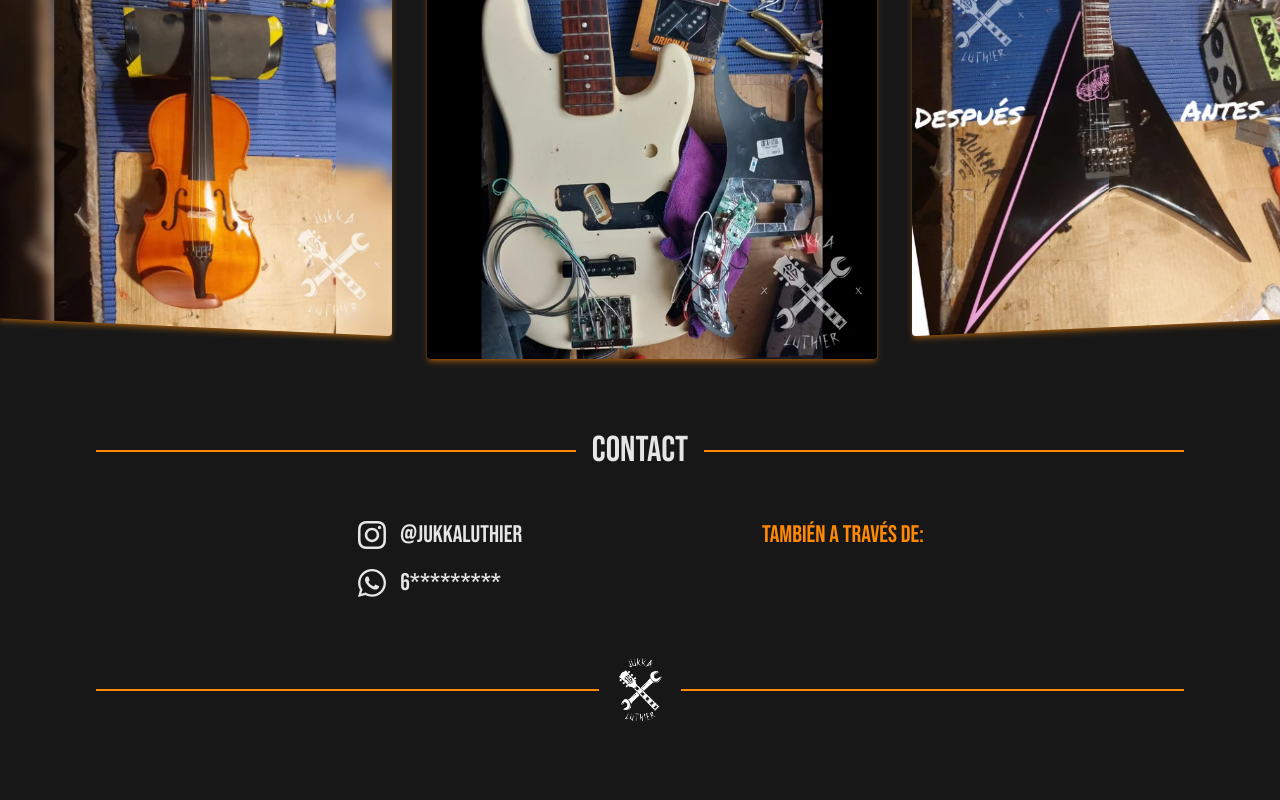
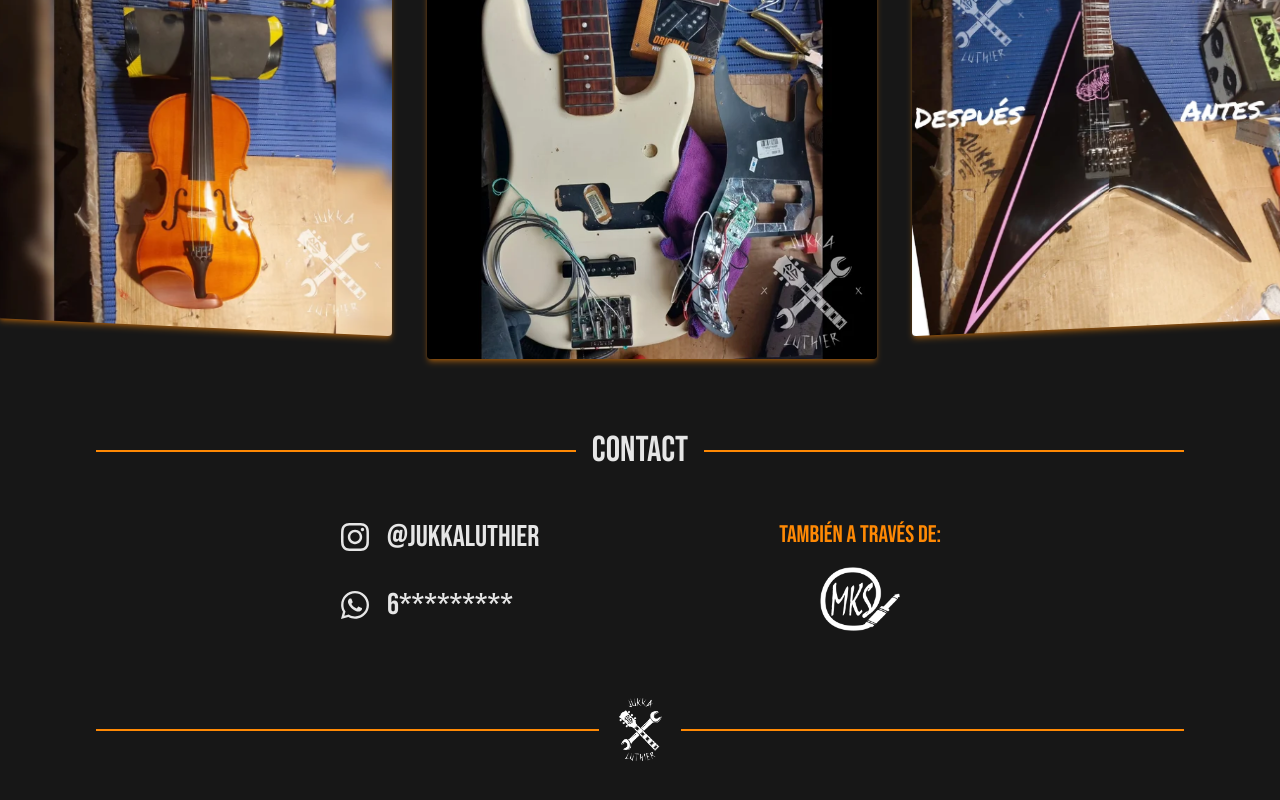
Before and after one commit to AlejandroJarque/LUTHIER-WEB_Project, a Next.js app: page /en in a window 1280 px wide. Shown: the part 1928-2728 px from the top of the page. Built offline with nearby package versions, Linux system fonts and the light colour scheme.

Commit message:
feat: final look for contacts

```diff
--- a/src/app/[lang]/page.tsx
+++ b/src/app/[lang]/page.tsx
@@ -83,9 +83,9 @@ function Contact({ i18 }: { i18: any }) {
     <div className="flex flex-col justify-center items-center mx-20 pt-10">
       <TitleText title={i18.title} />
       <div className="flex flex-row justify-center gap-20 mt-8">
-        <div className="flex flex-col gap-4 pr-20 text-2xl">
+        <div className="flex flex-col gap-4 pr-20 text-3xl">
           {i18.links1.map((link: any) => (
-              <a key={link.label} href={link.url} className="flex items-center gap-3">
+              <a key={link.label} href={link.url} className="flex items-center gap-4 mb-4">
                 {icons[link.icon]}
                 {link.label}
               </a>
@@ -94,7 +94,9 @@ function Contact({ i18 }: { i18: any }) {
         <div className="flex flex-col gap-4 pl-20 text-2xl">
           <p className="text-orange-400">{i18.description2}</p>
           {i18.links2.map((link: any) => (
-            <a key={link.label} href={link.url}>{link.label}</a>
+            <a key={link.label} href={link.url} className="mx-auto">
+              <Image src="/img/MKS.png" alt="Melomaniak's" width={80} height={80} />
+            </a>
           ))}
         </div>
       </div>
```
Also changed, not shown: public/img/MKS.png (added).
